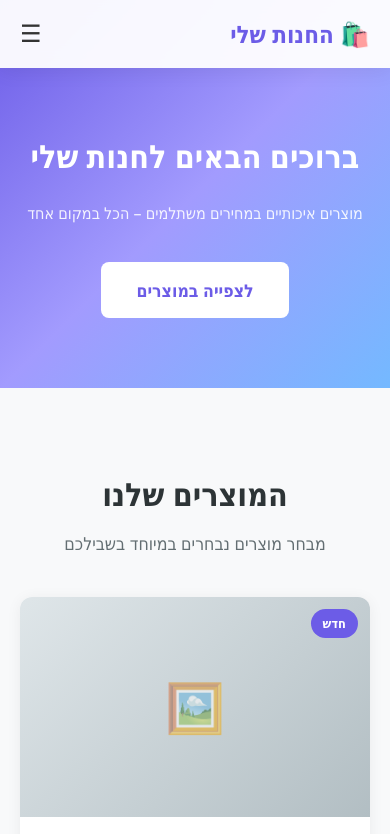
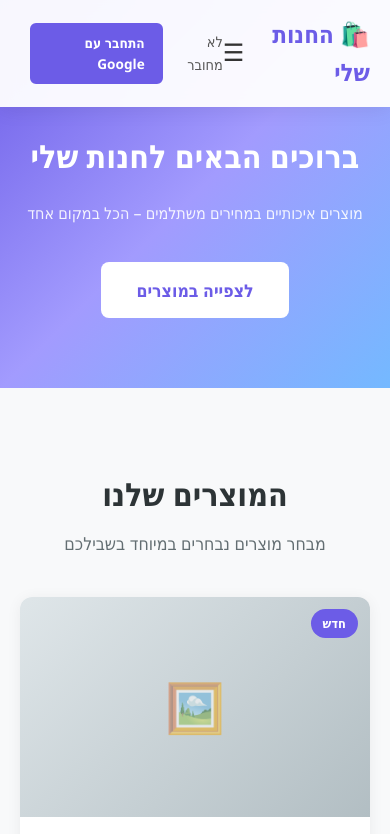
Before and after one commit to sharonharari/sharonharari.github.io, a plain HTML site: page index.html in a window 390 px wide. Shown: the top 834 px of the page. Drawn offline with Linux system fonts and the light colour scheme; no server answers.

Commit message:
Added google authentication

```diff
--- a/index.html
+++ b/index.html
@@ -19,6 +19,9 @@
         <a href="#about">אודות</a>
         <a href="#contact">צור קשר</a>
       </nav>
+      <div class="auth-area" id="authArea">
+        <span class="auth-loading">טוען...</span>
+      </div>
     </div>
   </header>
 
--- a/script.js
+++ b/script.js
@@ -1,5 +1,38 @@
+// Azure Static Web Apps Authentication
+async function getUser() {
+  try {
+    var response = await fetch('/.auth/me');
+    if (!response.ok) return null;
+    var data = await response.json();
+    return (data && data.clientPrincipal) ? data.clientPrincipal : null;
+  } catch (e) {
+    return null;
+  }
+}
+
+function renderAuth(user) {
+  var authArea = document.getElementById('authArea');
+  if (!authArea) return;
+
+  if (user) {
+    var displayName = user.userDetails || user.userId || 'משתמש';
+    authArea.innerHTML =
+      '<span class="auth-user-info">' +
+        '<span class="user-name">שלום, ' + displayName + '</span>' +
+      '</span>' +
+      '<a href="/.auth/logout" class="btn-auth btn-logout">התנתק</a>';
+  } else {
+    authArea.innerHTML =
+      '<span class="auth-user-info">לא מחובר</span>' +
+      '<a href="/.auth/login/google" class="btn-auth btn-login">התחבר עם Google</a>';
+  }
+}
+
 // Mobile menu toggle
 document.addEventListener('DOMContentLoaded', function () {
+  // Load auth state
+  getUser().then(renderAuth);
+
   var menuToggle = document.querySelector('.menu-toggle');
   var nav = document.querySelector('.nav');
 
--- a/styles.css
+++ b/styles.css
@@ -133,6 +133,71 @@ img {
   border: none;
   cursor: pointer;
   color: #333;
+}
+
+/* ===== Auth Area ===== */
+.auth-area {
+  display: flex;
+  align-items: center;
+  gap: 12px;
+  margin-right: auto;
+  margin-left: 20px;
+}
+
+.auth-user-info {
+  display: flex;
+  align-items: center;
+  gap: 10px;
+  font-size: 0.9rem;
+  color: #555;
+}
+
+.auth-user-info .user-name {
+  font-weight: 600;
+  color: #2d3436;
+}
+
+.auth-loading {
+  font-size: 0.85rem;
+  color: #b2bec3;
+}
+
+.btn-auth {
+  padding: 7px 16px;
+  border: 2px solid #6c5ce7;
+  border-radius: 6px;
+  font-size: 0.85rem;
+  font-weight: 600;
+  cursor: pointer;
+  font-family: inherit;
+  transition: all 0.3s ease;
+  background: transparent;
+  color: #6c5ce7;
+}
+
+.btn-auth:hover {
+  background: #6c5ce7;
+  color: #fff;
+}
+
+.btn-auth.btn-login {
+  background: #6c5ce7;
+  color: #fff;
+}
+
+.btn-auth.btn-login:hover {
+  background: #5a4bd1;
+  border-color: #5a4bd1;
+}
+
+.btn-auth.btn-logout {
+  border-color: #d63031;
+  color: #d63031;
+}
+
+.btn-auth.btn-logout:hover {
+  background: #d63031;
+  color: #fff;
 }
 
 /* ===== Hero Section ===== */
@@ -488,6 +553,16 @@ img {
     display: block;
   }
 
+  .auth-area {
+    margin-right: 0;
+    margin-left: 10px;
+    font-size: 0.8rem;
+  }
+
+  .auth-user-info .user-name {
+    display: none;
+  }
+
   .nav {
     display: none;
     position: absolute;
```
